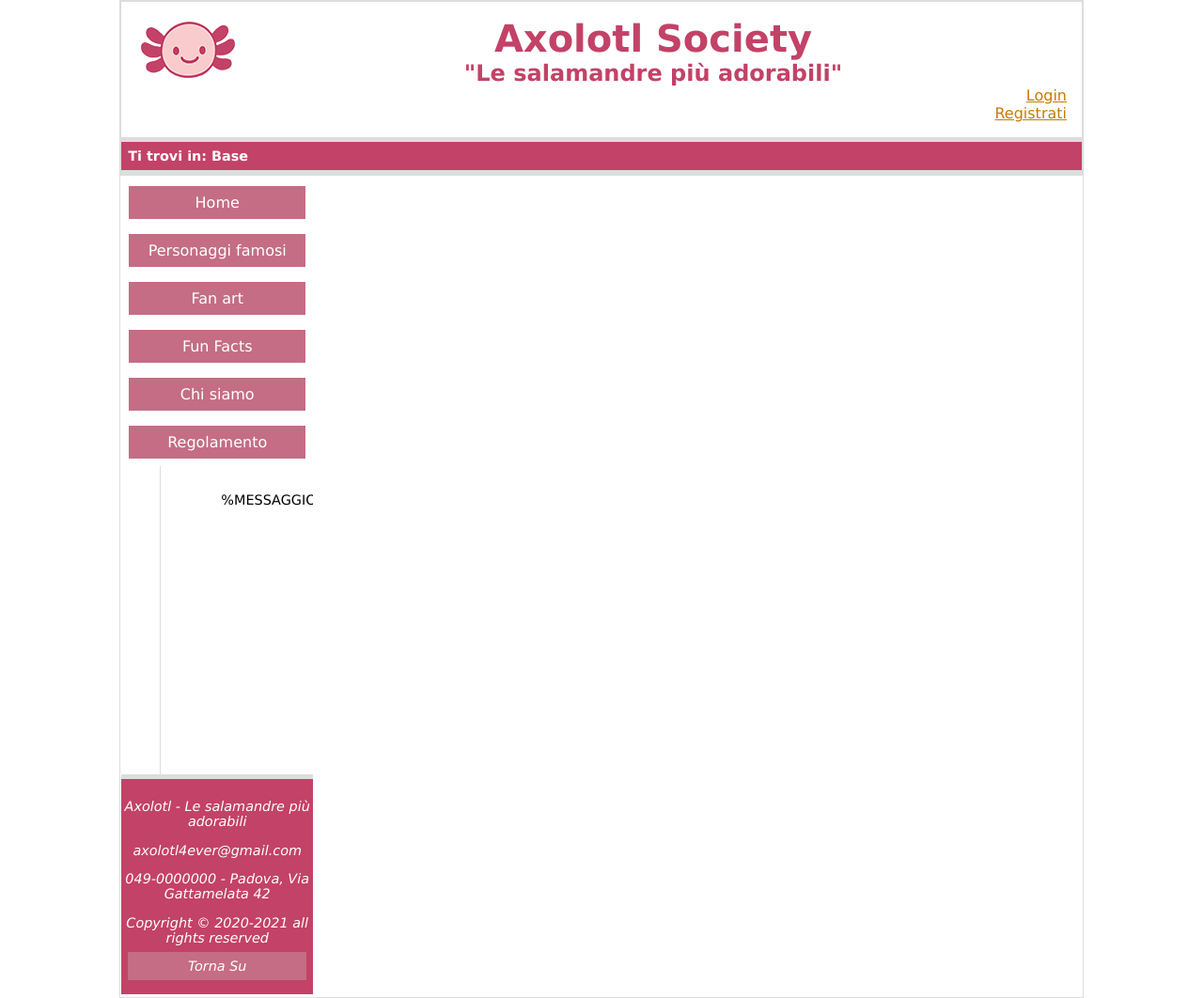
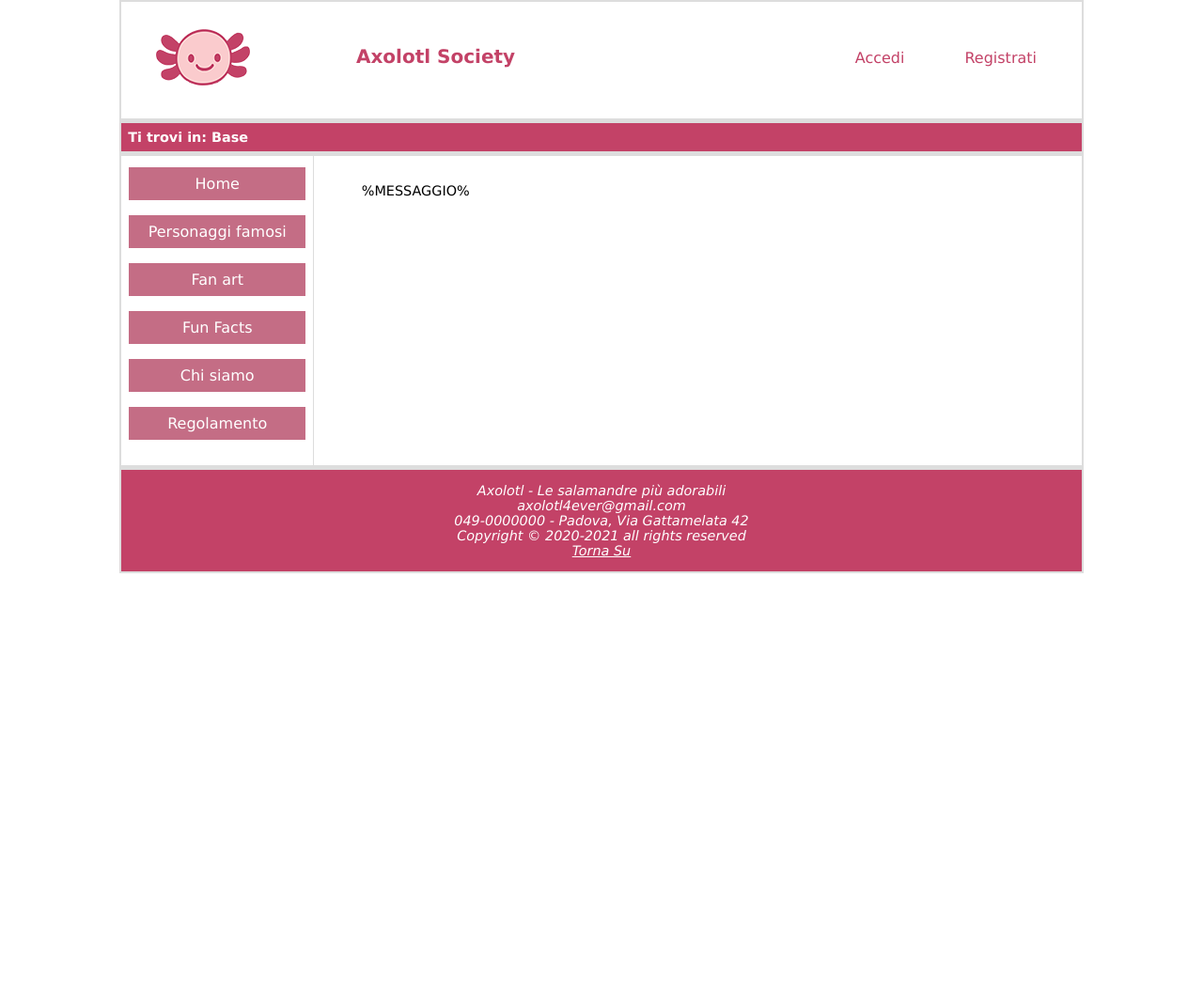
Before and after one commit to RakuJa/Aselotl-web, a PHP site: page /html/base.html in a window 1280 px wide. Shown: the whole page at 94% size. After the commit the page ends 610 px from the top, so only its background shows below. Run offline with PHP 8.4, Linux system fonts and the light colour scheme.

Commit message:
Aggiornato header

```diff
--- a/css/style.css
+++ b/css/style.css
@@ -50,8 +50,63 @@ SEZIONE HEADER
 
 #header {
 	padding: 1.0em; /*Pensato per adattarsi alla dimensione del carattere*/
+	/*text-align: center;*/
+	overflow: hidden;
+}
+
+#header a {
+	float: left;
+	color: #c34267;
 	text-align: center;
+	padding: 1em;
+	padding-left: 2em;
+	padding-right: 2em;
+	text-decoration: none;
+	font-size: 1em;
+	line-height: 3.5em;
+	display: inline-block;
+	margin-left: auto;
+	margin-right: auto;
 }
+
+#header a.logo {
+	font-size: 0.5em;
+	font-weight: bold;
+	text-align: center;
+	display: block;
+  	margin-left: auto;
+ 	margin-right: auto;
+	width: 50%;
+	background-color: white;
+
+}
+
+#header a.colored:hover {
+	background-color: #c34267;
+	color: white;
+}
+
+#header a.active {
+	background-color: #c34267;
+	color: white;
+}
+
+.header-right {
+	float: right;
+}
+
+@media screen and (max-width: 500px) {
+	#header a {
+	  float: none;
+	  display: block;
+	  text-align: center;
+	}
+	.header-right {
+	  float: none;
+	}
+  }
+
+
 
 #header p {
 	/*padding: 1em; Pensato per adattarsi alla dimensione del carattere*/
@@ -68,6 +123,8 @@ SEZIONE HEADER
 #header h1{/*Indica tutti gli h1 contenuti nei div con id "header"*/
 	color: #c34267;
 	font-size: 2.5em;/*N.B. tutte le dimensioni dei font vanno espresse in em per una questione di adattabilita*/
+	text-align: center;
+	padding-top: 1em;
 }
 
 #header h2 { /*Indica tutti gli h1 contenuti nei div con id "header"*/
@@ -170,6 +227,18 @@ MENU
 	border: none;
 }
 
+@media screen and (max-width: 500px) {
+	#menu {
+		padding-top: 0.2em ;
+		padding-bottom: 0.2em;
+		width: 100%; /*Lo si sta immaginando per un layout responsive, quindi adattabile*/
+		font-size: 1em;
+		overflow: hidden; /*Elimina gli elementi che "sforano" dalla dimensione del box*/
+		text-align: center;
+
+	}
+}
+
 /*
 Do una regola alle liste non ordinate
 */
@@ -196,7 +265,6 @@ CONTENT
 
 #content, #full_content{
 	margin-left: 20%;
-	margin-right: 20%;
 	width: 70%;
 	border-left:1px solid #ddd;
 	font-size: 0.9em;
@@ -204,6 +272,7 @@ CONTENT
 	padding-top: 2.0em;
 	padding-bottom: 0.8em;
 	min-height: 20em;
+	white-space: initial;
 }
 
 #content p{
@@ -235,6 +304,22 @@ CONTENT
 #full_content {
     margin: 0.5em 0;
     min-height: 0;
+}
+
+
+@media screen and (max-width: 500px) {
+
+	#content, #full_content{
+		margin-left: 0%;
+		width: 92%;
+		border-left:1px solid #ddd;
+		font-size: 0.9em;
+		padding-left: 1em;
+		padding-top: 2.0em;
+		padding-bottom: 0.8em;
+		min-height: 20em;
+		white-space: initial;
+	}
 }
 /*
 Passo 6
--- a/html/base.html
+++ b/html/base.html
@@ -27,11 +27,12 @@
 
     <body>
         <div id="header">
-            <a href="index.html"><img id="logo" src="../img/logo_small.png" alt="Immagine stilizzata della faccia di un axolotl sorridente sorridente"/></a>
-            <h1 xml:lang="en">Axolotl Society</h1>
-            <h2 xml:lang="it">"Le salamandre più adorabili"</h2>
-            <p xml:lang="en"><a href="../php/login.php">Login</a> <br /> <a href="../php/register.php">Registrati</a> </p>
-        </div>
+            <a href="index.html" class="logo"><img id="logo" src="../img/logo_small.png" alt="Immagine stilizzata della faccia di un axolotl sorridente sorridente" /> <h1>Axolotl Society</h1><br clear="all" /></a>
+            <div class="header-right">
+              <a href="../php/login.php" class="colored">Accedi</a>
+              <a href="../php/register.php" class="colored">Registrati</a>
+            </div>
+          </div>
 
         <div id="breadcrumb">
             <p>Ti trovi in: Base</p>
@@ -46,6 +47,7 @@
 			<li><a href="about_us.html">Chi siamo</a></li>
 			<li><a href="rules.html">Regolamento</a></li>
         </ul>
+    </div>
 
         <div id="content">
             %MESSAGGIO%
```
Also changed, not shown: html/404.html (+6 -4 lines), html/about_us.html (+6 -5 lines), html/access_denied.html (+6 -4 lines), html/add_fanart.html (+6 -5 lines), html/admin.html (+6 -5 lines), html/edit_profile.html (+6 -5 lines), html/famous.html (+6 -5 lines), html/fanart.html (+6 -5 lines), html/fun_facts.html (+6 -5 lines), html/index.html (+7 -5 lines), html/profile.html (+6 -5 lines), html/rules.html (+6 -5 lines).
